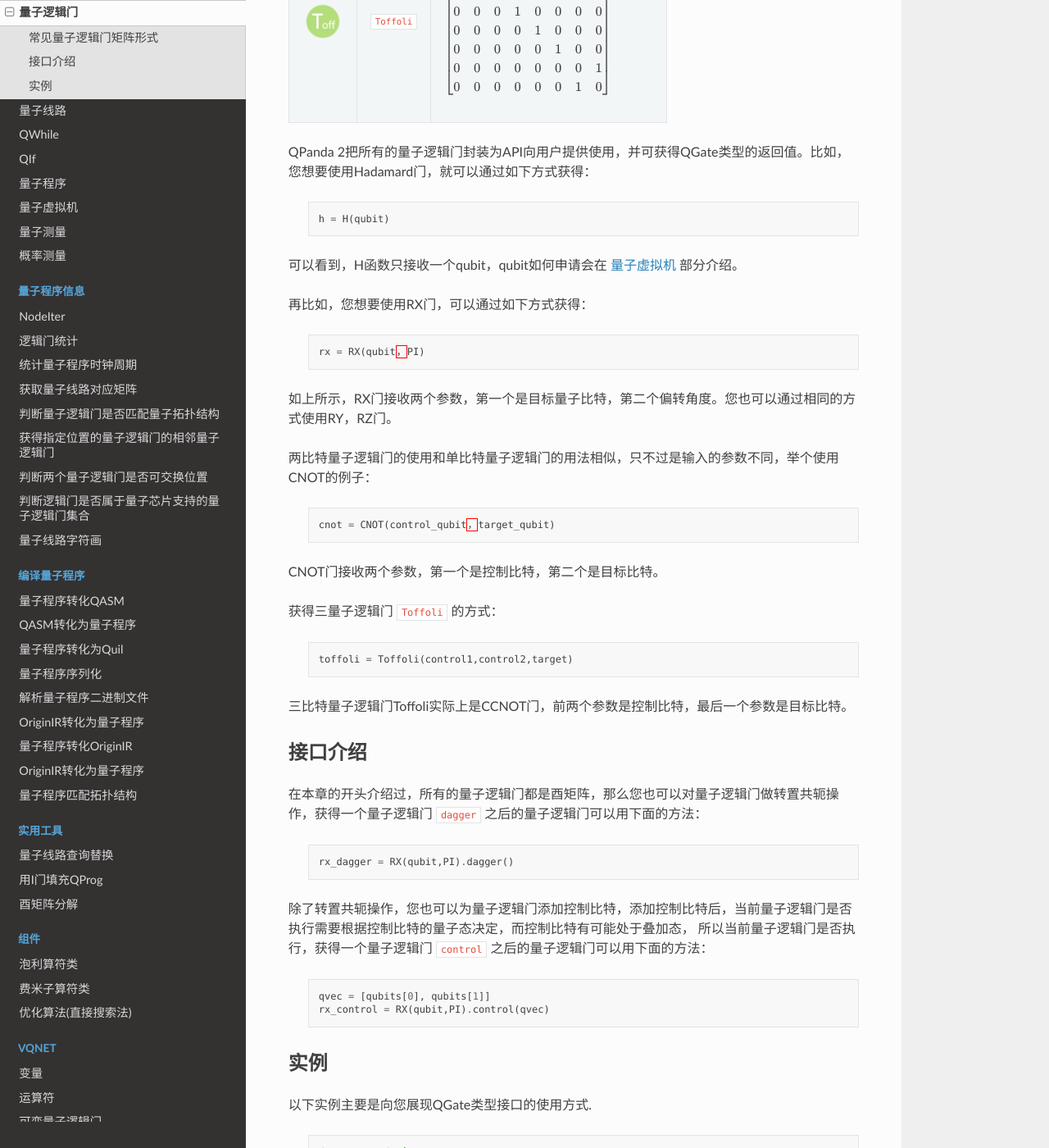
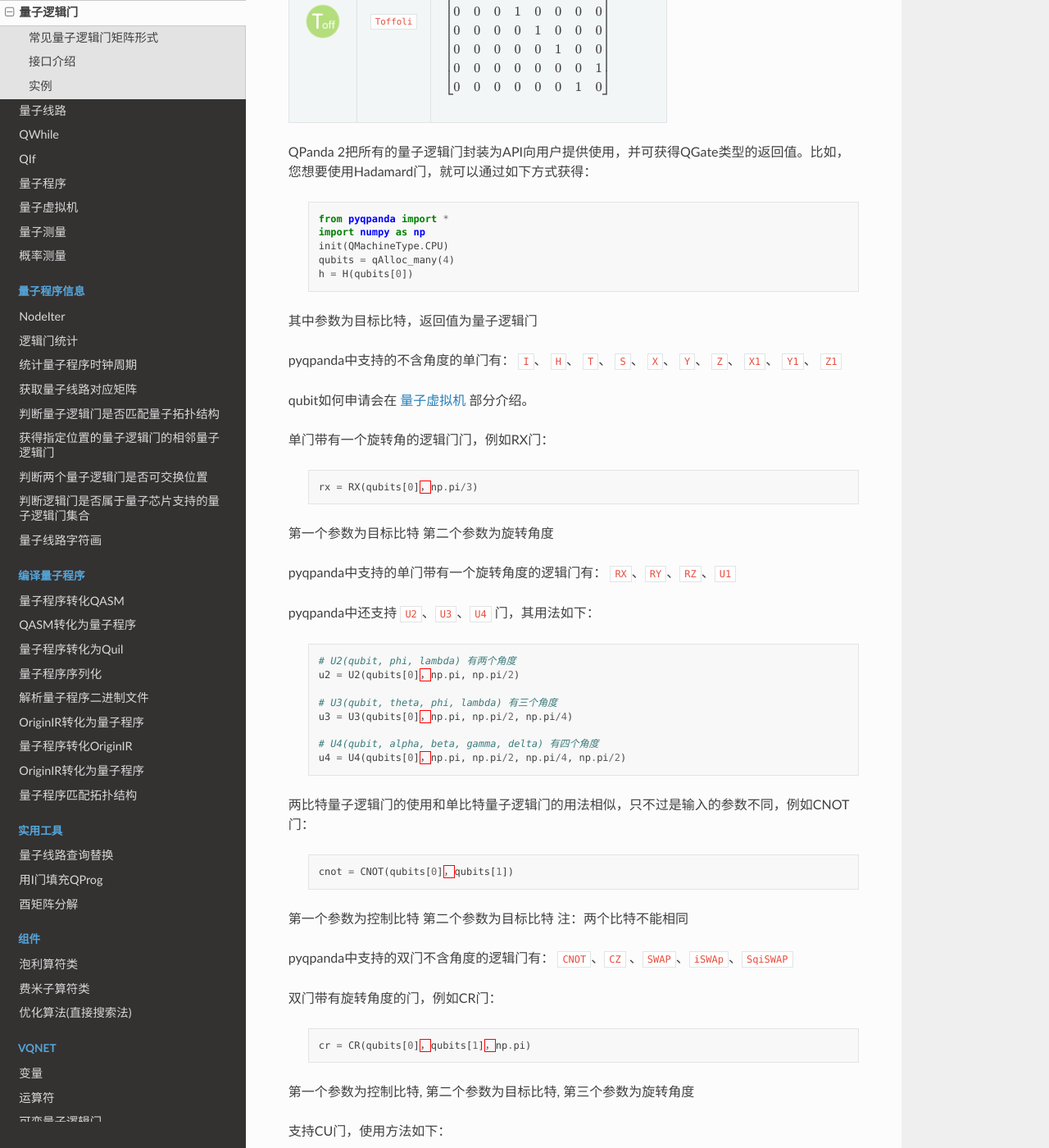
Before and after one commit to OriginQ/pyQPanda-Toturial, a Sphinx documentation site: the page built from source/QGate.rst, in a window 1280 px wide and 1400 px high, scrolled down 2940 px. Shown: the whole window at 82% size. Built offline with Sphinx 7.4.7 and the Read the Docs theme 2.0.0, drawn with Linux system fonts in a browser that asks for light colours; pages that are not in the unit, such as notebooks, are missing from menus; some of the changed text lies outside the part shown.

Commit message:
<fix>修改QGate介绍

```diff
--- a/source/QGate.rst
+++ b/source/QGate.rst
@@ -146,31 +146,75 @@ QPanda 2把所有的量子逻辑门封装为API向用户提供使用，并可获
 
      .. code-block:: python
 
-          h = H(qubit)
+         from pyqpanda import *
+         import numpy as np
+         init(QMachineType.CPU)
+         qubits = qAlloc_many(4)
+         h = H(qubits[0])
 
-可以看到，H函数只接收一个qubit，qubit如何申请会在 :ref:`QuantumMachine` 部分介绍。
+其中参数为目标比特，返回值为量子逻辑门
 
-再比如，您想要使用RX门，可以通过如下方式获得：
+pyqpanda中支持的不含角度的单门有： ``I``、 ``H``、 ``T``、 ``S``、 ``X``、 ``Y``、 ``Z``、 ``X1``、 ``Y1``、 ``Z1``
+
+qubit如何申请会在 :ref:`QuantumMachine` 部分介绍。
+
+单门带有一个旋转角的逻辑门门，例如RX门：
 
      .. code-block:: python
 
-          rx = RX(qubit，PI)
+         rx = RX(qubits[0]，np.pi/3)
 
-如上所示，RX门接收两个参数，第一个是目标量子比特，第二个偏转角度。您也可以通过相同的方式使用RY，RZ门。
+第一个参数为目标比特
+第二个参数为旋转角度
 
-两比特量子逻辑门的使用和单比特量子逻辑门的用法相似，只不过是输入的参数不同，举个使用CNOT的例子：
+pyqpanda中支持的单门带有一个旋转角度的逻辑门有： ``RX``、``RY``、``RZ``、``U1``
+
+
+pyqpanda中还支持 ``U2``、``U3``、``U4`` 门，其用法如下：
+
+      .. code-block:: python
+
+         # U2(qubit, phi, lambda) 有两个角度
+         u2 = U2(qubits[0]，np.pi, np.pi/2)
+
+         # U3(qubit, theta, phi, lambda) 有三个角度
+         u3 = U3(qubits[0]，np.pi, np.pi/2, np.pi/4)
+
+         # U4(qubit, alpha, beta, gamma, delta) 有四个角度
+         u4 = U4(qubits[0]，np.pi, np.pi/2, np.pi/4, np.pi/2)
+
+两比特量子逻辑门的使用和单比特量子逻辑门的用法相似，只不过是输入的参数不同，例如CNOT门：
 
      .. code-block:: python
 
-          cnot = CNOT(control_qubit，target_qubit)
+         cnot = CNOT(qubits[0]，qubits[1])
 
-CNOT门接收两个参数，第一个是控制比特，第二个是目标比特。
+第一个参数为控制比特
+第二个参数为目标比特
+注：两个比特不能相同
+
+pyqpanda中支持的双门不含角度的逻辑门有： ``CNOT``、``CZ`` 、``SWAP``、``iSWAp``、``SqiSWAP``
+
+双门带有旋转角度的门，例如CR门：
+
+      .. code-block:: python
+
+         cr = CR(qubits[0]，qubits[1]，np.pi)
+
+第一个参数为控制比特, 第二个参数为目标比特, 第三个参数为旋转角度
+
+支持CU门，使用方法如下：
+
+      .. code-block:: python
+
+         # CU(control, target, alpha, beta, gamma, delta) 有四个角度
+         cu = CU(qubits[0]，qubits[1]，np.pi,np.pi/2,np.pi/3,np.pi/4)
 
 获得三量子逻辑门 ``Toffoli`` 的方式：
 
      .. code-block:: python
 
-          toffoli = Toffoli(control1,control2,target)
+          toffoli = Toffoli(qubits[0], qubits[1], qubits[2])
 
 三比特量子逻辑门Toffoli实际上是CCNOT门，前两个参数是控制比特，最后一个参数是目标比特。
 
@@ -179,17 +223,30 @@ CNOT门接收两个参数，第一个是控制比特，第二个是目标比特
 
 在本章的开头介绍过，所有的量子逻辑门都是酉矩阵，那么您也可以对量子逻辑门做转置共轭操作，获得一个量子逻辑门 ``dagger`` 之后的量子逻辑门可以用下面的方法：
 
-     .. code-block:: python
+      .. code-block:: python
 
-          rx_dagger = RX(qubit,PI).dagger()
+         rx_dagger = RX(qubits[0], np.pi).dagger()
 
-除了转置共轭操作，您也可以为量子逻辑门添加控制比特，添加控制比特后，当前量子逻辑门是否执行需要根据控制比特的量子态决定，而控制比特有可能处于叠加态，
-所以当前量子逻辑门是否执行，获得一个量子逻辑门 ``control`` 之后的量子逻辑门可以用下面的方法：
+或：
 
-     .. code-block:: python
+      .. code-block:: python
 
-          qvec = [qubits[0], qubits[1]]
-          rx_control = RX(qubit,PI).control(qvec)
+         rx_dagger = RX(qubits[0], np.pi)
+         rx_dagger.set_dagger(true)
+
+也可以为量子逻辑门添加控制比特,获得一个量子逻辑门 control 之后的量子逻辑门可以用下面的方法：
+
+      .. code-block:: python
+
+         qvec = [qubits[0], qubits[1]]
+         rx_control = RX(qubits[2], np.pi).control(qvec)
+
+或：
+      .. code-block:: python
+
+         qvec = [qubits[0], qubits[1]]
+         rx_control = RX(qubits[2], np.pi)
+         rx_control.set_control(qvec)
 
 
 实例
```
